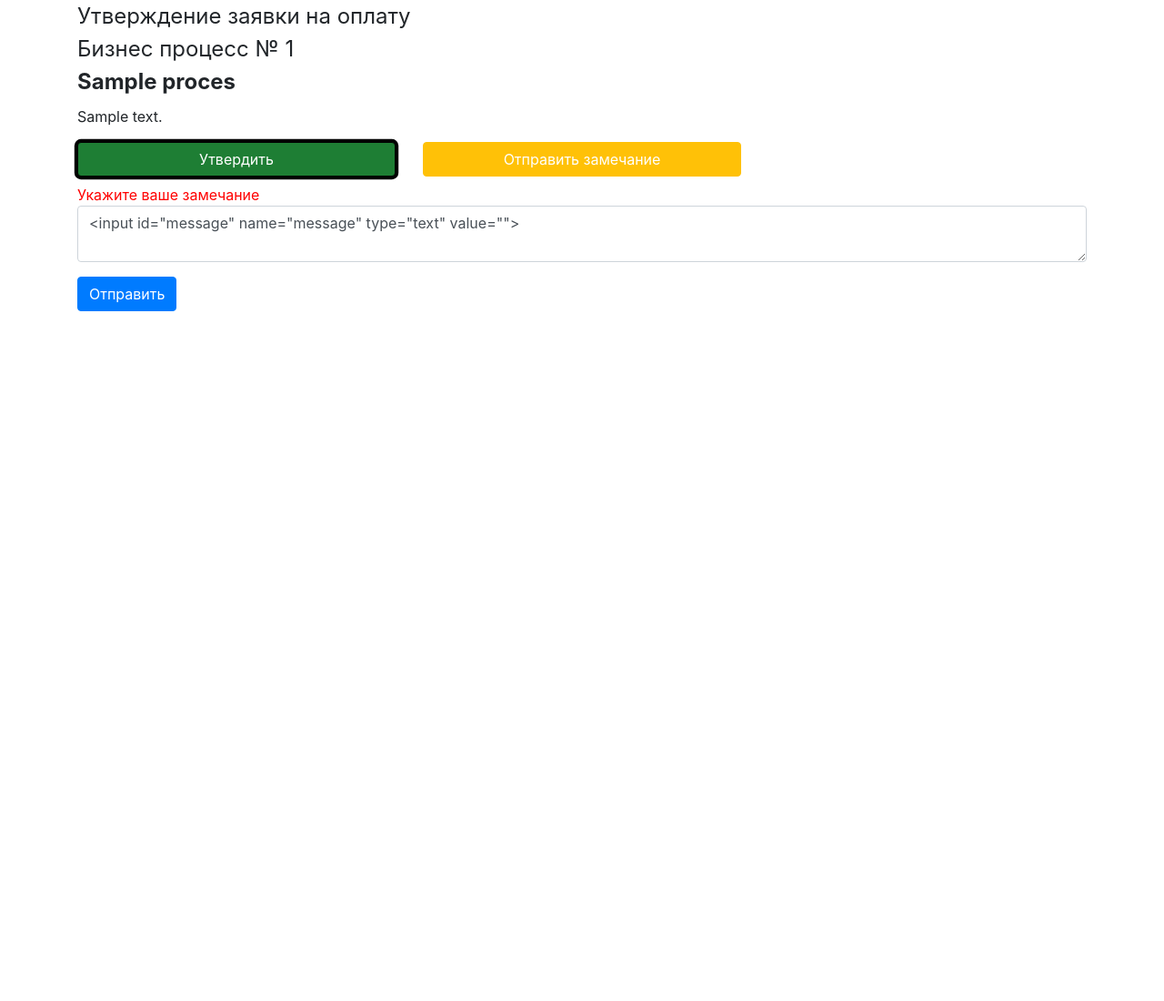
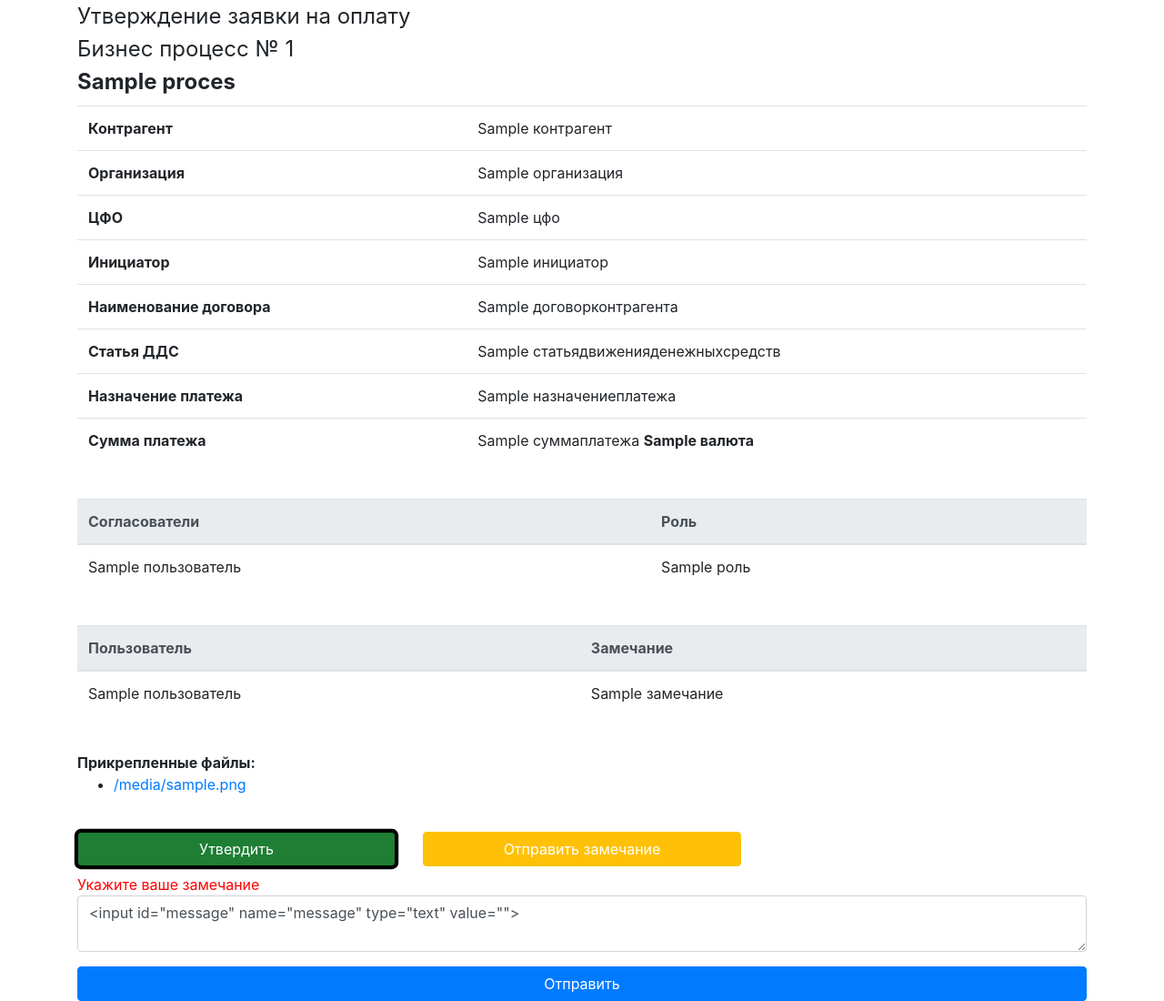
Before and after one commit to rzabolotin/vb_soglasovanie_flask, a Flask app: template webapp/templates/soglasovanie/task.html in a window 1280 px wide. Shown: the whole page at 91% size. Before the commit the page ends 342 px from the top, so only its background shows below. Run offline with Flask 2, Linux system fonts and the light colour scheme; tables that the repository leaves empty hold one stand-in row (values such as "Sample post"); the template is opened without the code that fills it: values that come from a table or form of the project are taken from there, most other values are stand-ins (such as "Sample title", 1, 10 or a date in 2020); some libraries are stand-ins or nearby versions.

Commit message:
Добавил рендеринг формы согласования заявки на оплату (пока только она одна) и сделал функцию по отправке файлов с сервера

```diff
--- a/webapp/templates/soglasovanie/task.html
+++ b/webapp/templates/soglasovanie/task.html
@@ -49,9 +49,105 @@
     <b>{{task.bp.title}}</b><br>
 </legend>
 
-<div class="form-group">
-    <div>{{task.bp.description}}</div>
-</div>
+<table class="table table-hover">
+  <tbody>
+    <tr>
+      <th scope="row">Контрагент</th>
+      <td>{{bp_info["Контрагент"]}}</td>
+    </tr>
+    <tr>
+      <th scope="row">Организация</th>
+      <td>{{bp_info["Организация"]}}</td>
+    </tr>
+   <tr>
+      <th scope="row">ЦФО</th>
+      <td>{{bp_info["ЦФО"]}}</td>
+    </tr>
+   <tr>
+      <th scope="row">Инициатор</th>
+      <td>{{bp_info["Инициатор"]}}</td>
+    </tr>
+   <tr>
+      <th scope="row">Наименование договора</th>
+      <td>{{bp_info["ДоговорКонтрагента"]}}</td>
+    </tr>
+   <tr>
+      <th scope="row">Статья ДДС</th>
+      <td>{{bp_info["СтатьяДвиженияДенежныхСредств"]}}</td>
+    </tr>
+   <tr>
+      <th scope="row">Назначение платежа</th>
+      <td>{{bp_info["НазначениеПлатежа"]}}</td>
+    </tr>
+   <tr>
+      <th scope="row">Сумма платежа</th>
+       <td>{{bp_info["СуммаПлатежа"]}} <b>{{bp_info["Валюта"]}}</b></td>
+    </tr>
+  </tbody>
+</table>
+
+<br>
+
+<table class="table table-hover">
+    <thead class="thead-light">
+        <tr>
+          <th scope="col">Согласователи</th>
+          <th scope="col">Роль</th>
+          <th scope="col"></th>
+        </tr>
+    </thead>
+    <tbody>
+        {% for row in bp_info["Согласователи"] %}
+            <tr>
+              <td scope="col">{{row["Пользователь"]}}</td>
+              <td scope="col">{{row["Роль"]}}</td>
+              <td scope="col">{% if row["Согласовано"] == "Да" %} ✔️{% endif %}</td>
+            </tr>
+        {% endfor %}
+    </tbody>
+</table>
+
+{% if bp_info["Замечания"] %}
+
+<br>
+
+<table class="table table-hover">
+    <thead class="thead-light">
+        <tr>
+          <th scope="col">Пользователь</th>
+          <th scope="col">Замечание</th>
+          <th scope="col"></th>
+        </tr>
+    </thead>
+    <tbody>
+        {% for row in bp_info["Замечания"] %}
+            <tr>
+              <td scope="col">{{row["Пользователь"]}}</td>
+              <td scope="col">{{row["Замечание"]}}</td>
+              <td scope="col">{% if row["Исправлено"] == "Да" %} ✔️{% endif %}</td>
+            </tr>
+        {% endfor %}
+    </tbody>
+</table>
+
+{% endif %}
+
+{% if bp_files %}
+
+<br>
+<b> Прикрепленные файлы: </b>
+
+<ul>
+
+    {% for file_info in bp_files %}
+    <li><a href="{{url_for('soglasovanie.get_file', file_id=file_info.file_id)}}"> {{file_info.filename}} </a></li>
+    {% endfor %}
+
+</ul>
+
+<br>
+
+{% endif %}
 
 <form method="POST" action="{{url_for('soglasovanie.perform_task')}}" >
     {{form.hidden_tag()}}
@@ -104,7 +200,7 @@
         </div>
     </div>
 
-    {{ form.submit }}
+    <button type="submit" class="btn btn-primary btn-block">Отправить</button>
 
 </form>
 
```
Also changed, not shown: webapp/soglasovanie/models.py (+8 -1 lines), webapp/soglasovanie/views.py (+21 -3 lines).
